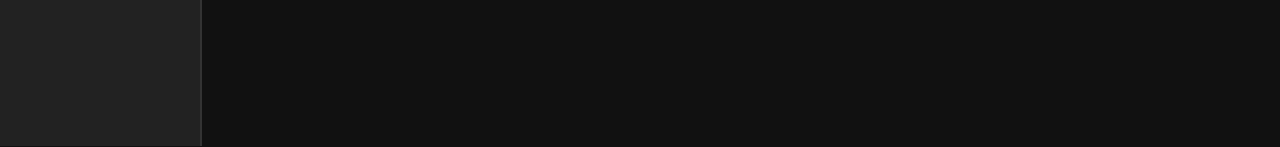
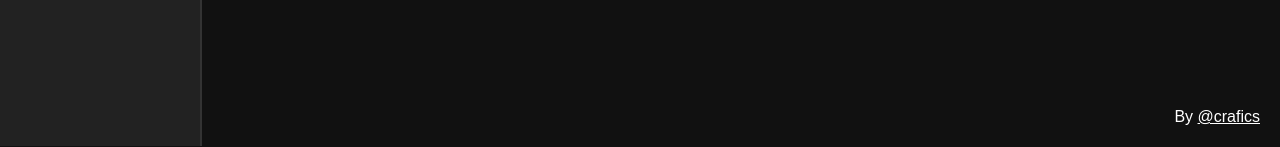
Before and after one commit to uxebu/bonsai-demos, a Jekyll site: the page built from demos/blobs/index.html, in a window 1280 px wide. Shown: the part 754-901 px from the top of the page. Built offline with Jekyll 4.4.1, drawn with Linux system fonts in a browser that asks for light colours.

Commit message:
Change dir structure so all demos are in demos/ dir and add credit to blobs

```diff
--- a/assets/main.css
+++ b/assets/main.css
@@ -13,9 +13,12 @@
 	padding: 20px;
 }
 
+a {
+	color: #FFF;
+}
+
 h1 a {
 	text-decoration: none;
-	color: #FFF;
 }
 
 h2, h3 {
--- a/blobs/index.html
+++ b/demos/blobs/index.html
@@ -7,9 +7,15 @@
 #content {
   padding: 0;
 }
+#credit {
+  position: absolute;
+  bottom: 20px;
+  right: 20px;
+}
 </style>
 
 <div id="player"></div>
+<div id="credit">By <a href="http://twitter.com/crafics">@crafics</a></div>
 
 <script type="bs" id="bs">
 var groups = [];
```
Also changed, not shown: demos/pong/index.html (renamed from pong/index.html), demos/pong/pong.js (renamed from pong/pong.js), 8 other files.
